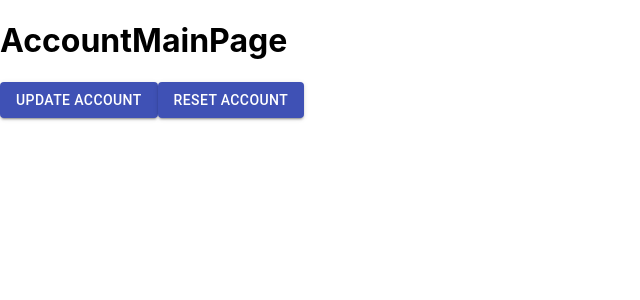
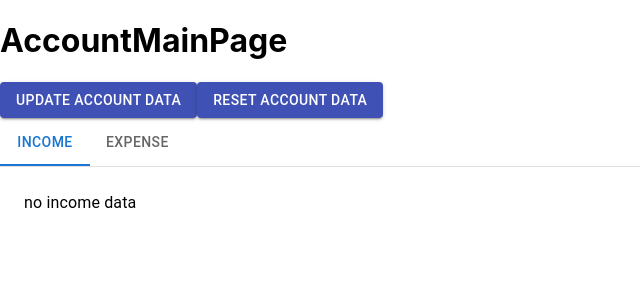
Before and after one commit to walkerhsu/wp_final, a React (Create React App) app in the folder frontend/: page /account in a window 1280 px wide. Shown: the top 300 px of the page, without its empty margins (0-640 px from the left). Built offline with nearby package versions, Linux system fonts and the light colour scheme.

Commit message:
frontend account main page show income-expense in a tab

```diff
--- a/frontend/package.json
+++ b/frontend/package.json
@@ -8,6 +8,7 @@
     "@material-ui/core": "^4.12.4",
     "@material-ui/icons": "^4.11.3",
     "@mui/icons-material": "^5.10.16",
+    "@mui/lab": "^5.0.0-alpha.110",
     "@mui/material": "^5.10.16",
     "@mui/x-date-pickers": "^5.0.9",
     "@testing-library/jest-dom": "^5.16.5",
--- a/frontend/src/containers/AccountMainPage.js
+++ b/frontend/src/containers/AccountMainPage.js
@@ -1,35 +1,66 @@
-import React from "react";
+import React, { useState } from "react";
 import { useNavigate } from "react-router-dom";
 import {Button} from '@material-ui/core';
 import { useAccount } from "./hooks/useAccount";
+import {Box, Tab} from "@mui/material";
+import TabContext from '@mui/lab/TabContext';
+import TabList from '@mui/lab/TabList';
+import TabPanel from '@mui/lab/TabPanel';
 const AccountMainPage = () => {
-    const {accountData, setAccountData} = useAccount();
+    const {incomeData, expenseData, setIncomeData, setExpenseData} = useAccount();
+    const [value, setValue] = useState("income");
+    const handleTabChange = (event, newValue) => {
+        console.log(newValue);
+        setValue(newValue);
+    };
+    const resetData = () =>{
+        setIncomeData([]);
+        setExpenseData([]);
+    }
     const navigate = useNavigate();
-    console.log(accountData)
     const navigateToUpdateAccount = () => {
         navigate("/account/update");
     };
+
     return (
         <div>
             <h1>AccountMainPage</h1>
-            <Button variant="contained" color="primary" onClick={navigateToUpdateAccount}>Update account</Button>
-            <Button variant="contained" color="primary" onClick={()=> setAccountData([])}>Reset account</Button>
-            <div>
-                {
-                    accountData.map((item) => {
-                        // item is an object with time, money, category, description
-                        console.log(item.time, item.money, item.category, item.description);
-                        return (
-                            <div>
+            <Button variant="contained" color="primary" onClick={navigateToUpdateAccount}>Update account data</Button>
+            <Button variant="contained" color="primary" onClick={resetData}>Reset account data</Button>
+            <Box sx={{ width: '100%', typography: 'body1' }}>
+                <TabContext value={value}>
+                    <Box sx={{ borderBottom: 1, borderColor: 'divider' }}>
+                        <TabList onChange={handleTabChange} aria-label="show income-expense tabs">
+                            <Tab label="income" value="income" />
+                            <Tab label="expense" value="expense" />
+                        </TabList>
+                    </Box>
+                    <TabPanel value="income">
+                    {
+                        incomeData.length!==0?
+                        (incomeData.map((item, idx) => (
+                            <div id={"income"+idx} key={"income"+idx}>
                                 <p>time: {item.time}</p>
                                 <p>money: {item.money}</p>
                                 <p>category: {item.category}</p>
                                 <p>description: {item.description}</p>
                             </div>
-                        )
-                    })
-                }
-            </div>
+                        ))):(<div>no income data</div>)
+                    }</TabPanel>
+                    <TabPanel value="expense">
+                    {
+                        expenseData.length!==0?
+                        (expenseData.map((item, idx) => (
+                            <div id={"expense"+idx} key={"expense"+idx}>
+                                <p>time: {item.time}</p>
+                                <p>money: {item.money}</p>
+                                <p>category: {item.category}</p>
+                                <p>description: {item.description}</p>
+                            </div>
+                        ))) : (<div>no expense data</div>)
+                    }</TabPanel>
+                </TabContext>
+            </Box>
         </div>
     );
 }
--- a/frontend/src/containers/UpdateAccountPage.js
+++ b/frontend/src/containers/UpdateAccountPage.js
@@ -9,11 +9,13 @@ import { LocalizationProvider } from '@mui/x-date-pickers/LocalizationProvider';
 import { AdapterDayjs } from '@mui/x-date-pickers/AdapterDayjs';
 import { DateTimePicker } from '@mui/x-date-pickers/DateTimePicker';
 import { useAccount } from "./hooks/useAccount";
+
 const paperStyle={padding :20,height:'70vh',width:360, margin:"20px auto"}
 const btnstyle={margin:'8px 0'}
 const avatarStyle = {backgroundColor:'#1bbd7e'}
+
 const UpdateAccountPage = () => {
-    const {accountData, setAccountData} = useAccount();
+    const {incomeData, expenseData, setIncomeData, setExpenseData} = useAccount();
     const [time, setTime] = useState('');
     const [isIncome, setIsIncome] = useState(true);
     const [money, setMoney] = useState('');
@@ -46,8 +48,7 @@ const UpdateAccountPage = () => {
     const handleMoneyChange = (event) => {
         const newMoney = event.target.value;
         if(newMoney > 0 && newMoney.search(/[1-9]/) >= 0 && newMoney.search(/[.]/) < 0) {
-            const money= isIncome? newMoney: (-1)* newMoney
-            setMoney(money);
+            setMoney(newMoney);
             setMoneyMessage('');
         }
         else if(newMoney.length===0) {
@@ -84,10 +85,18 @@ const UpdateAccountPage = () => {
                 description: description
             }
             console.log(data);
-            setAccountData([...accountData, data]);
+            if(isIncome){
+                console.log("income");
+                setIncomeData([...incomeData, data]);
+            }
+            else{
+                console.log("expense");
+                setExpenseData([...expenseData, data]);
+            }
             navigateToAccountMainPage();
         }
         else{
+            console.log(moneyMessage, money)
             console.log("Invalid input");
             alert("Invalid input");
         }
--- a/frontend/src/containers/hooks/useAccount.js
+++ b/frontend/src/containers/hooks/useAccount.js
@@ -2,17 +2,20 @@ import { createContext, useContext, useState} from "react"
 import React from "react";
 const AccountContext = createContext({
     me: {},
-    accountData: {},
+    incomeData: {},
+    expenseData: {},
 
     setMe: () =>{},
-    setAccountData: () => {},
+    setIncomeData: () =>{},
+    setExpenseData: () =>{},
 });
 const AccountProvider = (props) => {
     const [me, setMe] = useState('');
-    const [accountData, setAccountData] = useState([]);
+    const [incomeData, setIncomeData] = useState([]);
+    const [expenseData, setExpenseData] = useState([]);
     return (
         <AccountContext.Provider value={
-            {me, accountData, setMe, setAccountData}
+            {me, incomeData, expenseData, setMe, setIncomeData, setExpenseData}
         } {...props} />
     );
 }
```
Also changed, not shown: 1 other file (tests, documents, lock files or other folders).
